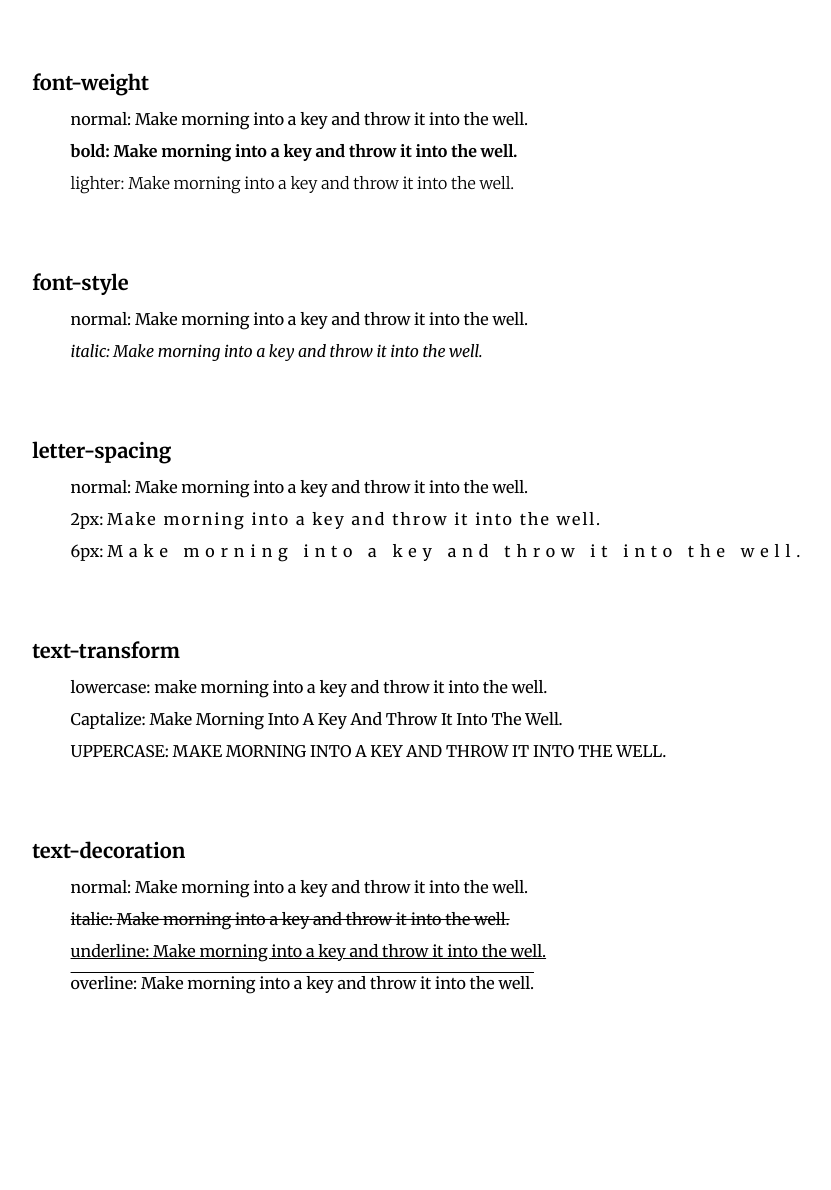
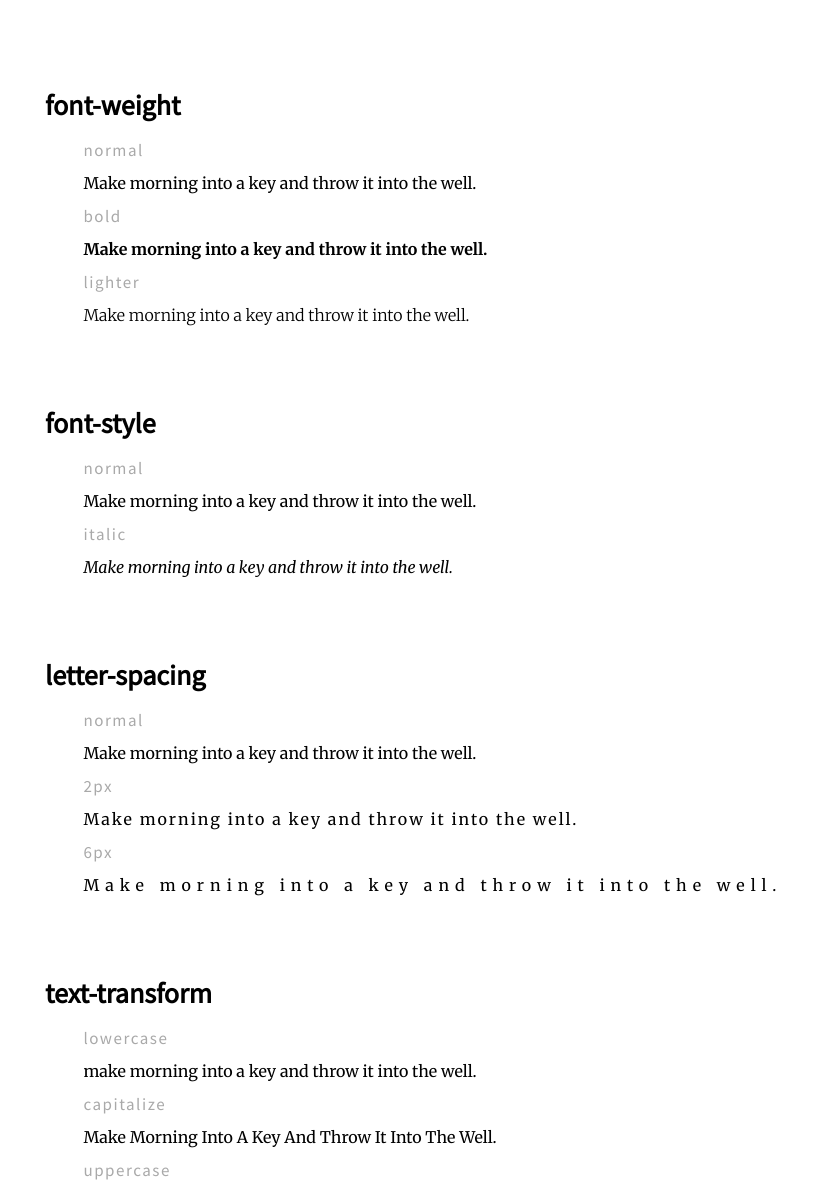
Before and after one commit to christinapan98/iffall2020, a plain HTML site: page type-styles/index.html in a window 1280 px wide. Shown: the part 234-1424 px from the top of the page, without its empty margins (91-922 px from the left). Before the commit the page ends 1401 px from the top, so only its background shows below. Drawn offline with Linux system fonts and the light colour scheme.

Commit message:
Add files via upload

```diff
--- a/type-styles/index.html
+++ b/type-styles/index.html
@@ -5,41 +5,47 @@
 
 <!--		<link rel="stylesheet" href="https://fonts.googleapis.com/css?family=Merriweather">-->
 		<link href="https://fonts.googleapis.com/css2?family=Merriweather:ital,wght@0,300;0,400;0,700;0,900;1,400&display=swap" rel="stylesheet">
+		<link href="https://fonts.googleapis.com/css2?family=Source+Sans+Pro:wght@300;400&display=swap" rel="stylesheet">
 		<link href="styles.css" type="text/css" rel="stylesheet"/>
 	</head>
 
 	<body>
 		<div class="fontTitleBlock">
 			<div class="fontTitle">Merriweather</div>
-			<div style="margin-left: 3vw;">font-family: Merriweather</div>
-			<div style="margin-left: 3vw;">font-size: 16px</div>
+			<div class="beep">font-family: Merriweather</div>
+			<div class="beep">font-size: 16px</div>
 
 		</div>
 
 		<div class="fontBlock">
-			<span style="font-weight: bold; font-size: 20px">font-weight</span>
+			<span class="fontBlockTitle">font-weight</span>
 			<div class="innerFontBlock">
 				<div style="font-weight: normal">
-				normal: <span>Make morning into a key and throw it into the well.</span>
+					<div class="fontLabel">normal</div>
+					Make morning into a key and throw it into the well.
 				</div>
 				<div style="font-weight: bold">
-					bold: <span>Make morning into a key and throw it into the well.</span>
+					<div class="fontLabel">bold</div>
+					Make morning into a key and throw it into the well.
 				</div>
 				<div style="font-weight: lighter">
-					lighter: <span>Make morning into a key and throw it into the well.</span>
+					<div class="fontLabel">lighter</div>
+					Make morning into a key and throw it into the well.
 				</div>
 			</div>
 
 		</div>
 
 		<div class="fontBlock">
-			<span style="font-weight: bold; font-size: 20px">font-style</span>
+			<span class="fontBlockTitle">font-style</span>
 			<div class="innerFontBlock">
 				<div style="font-style: normal">
-				normal: <span>Make morning into a key and throw it into the well.</span>
+					<div class="fontLabel">normal</div>
+					Make morning into a key and throw it into the well.
 				</div>
 				<div style="font-style: italic">
-					italic: <span>Make morning into a key and throw it into the well.</span>
+					<div class="fontLabel">italic</div>
+					Make morning into a key and throw it into the well.
 				</div>
 			</div>
 <!--
@@ -50,53 +56,66 @@
 		</div>
 
 		<div class="fontBlock">
-			<span style="font-weight: bold; font-size: 20px">letter-spacing</span>
+			<span class="fontBlockTitle">letter-spacing</span>
 			<div class="innerFontBlock">
 				<div style="letter-spacing: normal">
-					normal: <span>Make morning into a key and throw it into the well.</span>
+					<div class="fontLabel">normal</div>
+					Make morning into a key and throw it into the well.
 				</div>
 				<div >
-					2px: <span style="letter-spacing: 2px">Make morning into a key and throw it into the well.</span>
+					<div class="fontLabel">2px</div> <span style="letter-spacing: 2px">Make morning into a key and throw it into the well.</span>
 				</div>
 				<div>
-					6px: <span  style="letter-spacing: 6px">Make morning into a key and throw it into the well.</span>
+					<div class="fontLabel">6px</div>  <span  style="letter-spacing: 6px">Make morning into a key and throw it into the well.</span>
 				</div>
 			</div>
 		</div>
 
 		<div class="fontBlock">
-			<span style="font-weight: bold; font-size: 20px">text-transform</span>
+			<span class="fontBlockTitle">text-transform</span>
 			<div class="innerFontBlock">
 				<div style="text-transform: lowercase">
-					lowercase: <span>Make morning into a key and throw it into the well.</span>
+					<div class="fontLabel">lowercase</div>
+					Make morning into a key and throw it into the well.
 				</div>
 				<div style="text-transform: capitalize">
-					captalize: <span>Make morning into a key and throw it into the well.</span>
+					<div class="fontLabel">capitalize</div>
+					Make morning into a key and throw it into the well.
 				</div>
 				<div style="text-transform: uppercase">
-					uppercase: <span>Make morning into a key and throw it into the well.</span>
+					<div class="fontLabel">uppercase</div>
+					Make morning into a key and throw it into the well.
 				</div>
 			</div>
 
 		</div>
 
 		<div class="fontBlock">
-			<span style="font-weight: bold; font-size: 20px">text-decoration</span>
+			<span class="fontBlockTitle">text-decoration</span>
 			<div class="innerFontBlock">
+
 				<div style="text-decoration: normal">
-				normal: <span>Make morning into a key and throw it into the well.</span>
+					<div class="fontLabel">normal</div>
+					Make morning into a key and throw it into the well.
 				</div>
+
+				<div class="fontLabel">line-through</div>
 				<div style="text-decoration: line-through">
-					italic: <span>Make morning into a key and throw it into the well.</span>
+					Make morning into a key and throw it into the well.
 				</div>
+
+				<div class="fontLabel">underline</div>
 				<div style="text-decoration: underline">
-					underline: <span>Make morning into a key and throw it into the well.</span>
+					Make morning into a key and throw it into the well.
 				</div>
+
+				<div class="fontLabel">overline</div>
 				<div style="text-decoration: overline">
-					overline: <span>Make morning into a key and throw it into the well.</span>
+					Make morning into a key and throw it into the well.
 				</div>
 			</div>
 		</div>
 
+
 	</body>
 </html>
--- a/type-styles/styles.css
+++ b/type-styles/styles.css
@@ -1,5 +1,5 @@
 body {
-	padding-left: 9vw;
+	padding-left: 10vw;
 	padding-bottom: 12vh;
 }
 .fontTitle {
@@ -15,6 +15,13 @@ body {
 	line-height: 1.8;
 }
 
+.beep {
+	margin-left: 3vw;
+	font-family: 'Source Sans Pro', sans-serif;
+	font-size: 22px;
+	color: dimgray;
+}
+
 .fontBlock {
 	font-size: 16px;
 	font-family: 'Merriweather', serif;
@@ -25,3 +32,21 @@ body {
 .innerFontBlock {
 	margin-left: 3vw;
 }
+
+.fontLabel {
+	color: darkgray;
+	font-family: 'Source Sans Pro', sans-serif;
+	letter-spacing: 1.5px;
+	font-size: 17px;
+	text-decoration: normal;
+	font-weight: normal;
+	text-transform: none;
+	font-style: normal;
+}
+
+.fontBlockTitle {
+	font-weight: bold;
+	font-size: 28px;
+	font-family: 'Source Sans Pro', sans-serif;
+
+}
```
